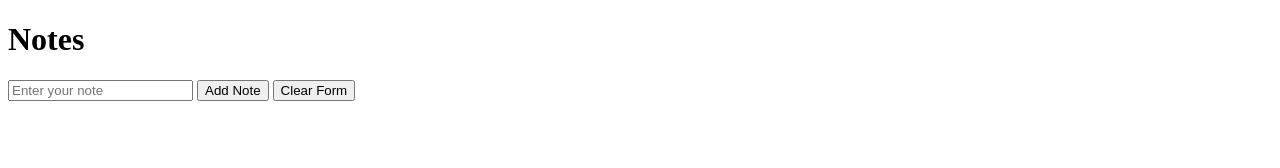
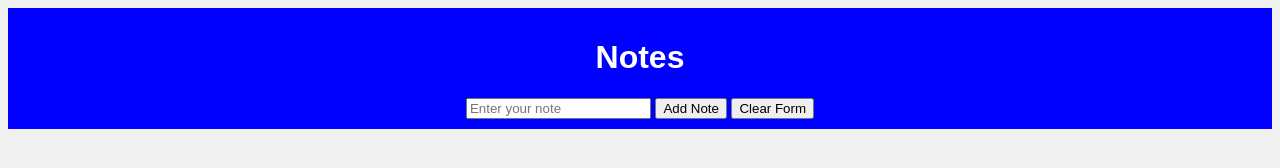
Before and after one commit to Peaky00/NoteTaker, a website: page public/notes.html in a window 1280 px wide. Drawn offline with Linux system fonts and the light colour scheme; no server answers.

Commit message:
currectly working

```diff
--- a/public/assets/css/styles.css
+++ b/public/assets/css/styles.css
@@ -17,11 +17,11 @@ body {
   }
 
   header {
-    background-color: #333;
-    color: #fff;
-    padding: 10px;
+    background-color: blue;
+    color: white;
+    padding: 10px 0;
     text-align: center;
-  }
+}
 
   main {
     max-width: 800px;
--- a/public/notes.html
+++ b/public/notes.html
@@ -2,10 +2,13 @@
 <html lang="en">
 <head>
     <link rel="stylesheet" href="https://cdnjs.cloudflare.com/ajax/libs/font-awesome/6.0.0-beta3/css/all.min.css">
-
+   <link rel="stylesheet" href="./assets/css/styles.css">
 </head>
 <body>
-    <h1>Notes</h1>
+    <header>
+        <h1>Notes</h1>
+
+
 
     <!-- Form to create a new note -->
     <form id="noteForm">
@@ -13,6 +16,7 @@
         <button type="submit">Add Note</button>
         <button type="button" id="clearForm">Clear Form</button>
     </form>
+</header>
 
     <!-- Section to display existing notes -->
     <section id="noteList">
```
Also changed, not shown: public/index.html (+1 -1 lines).
